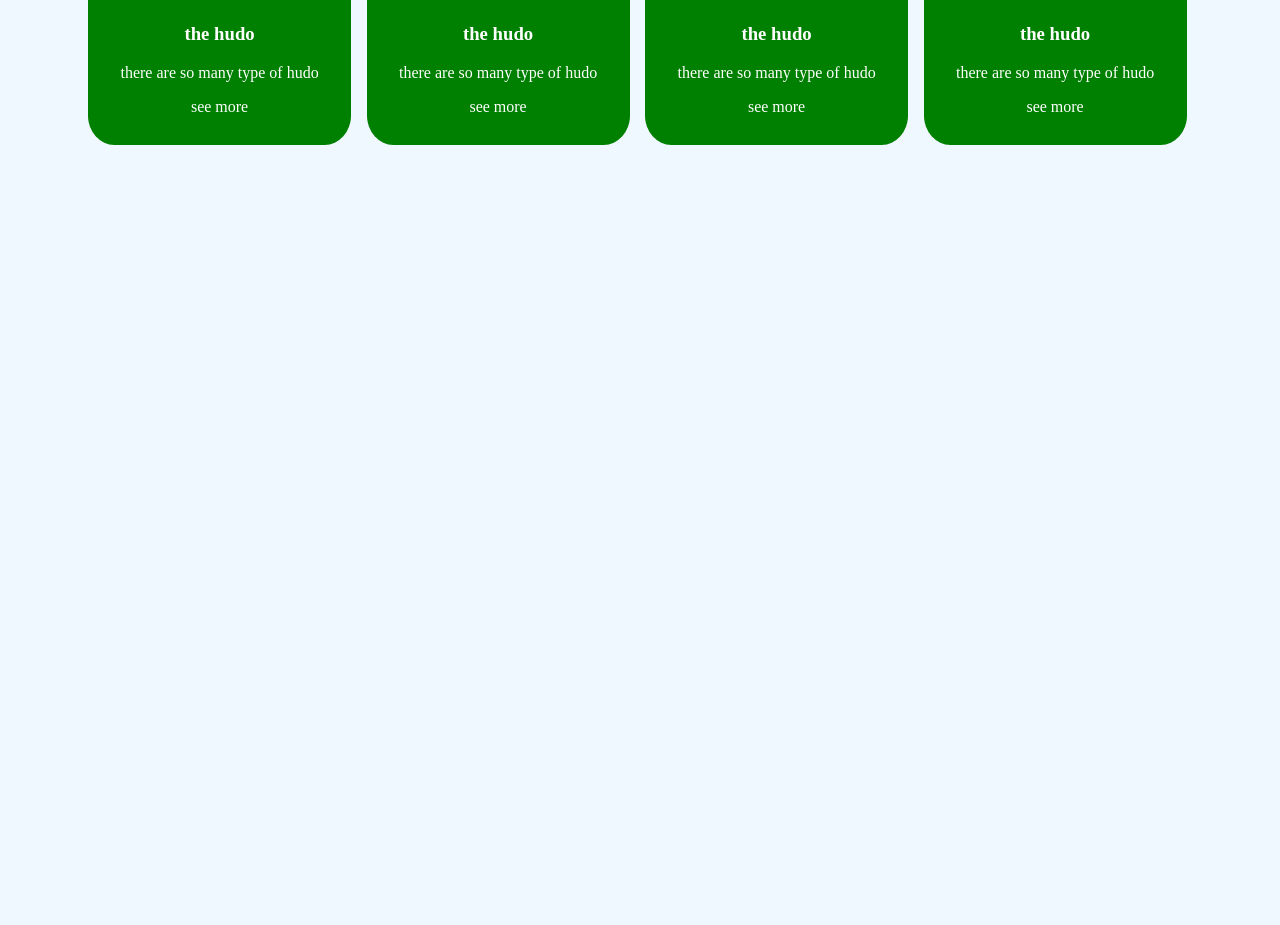
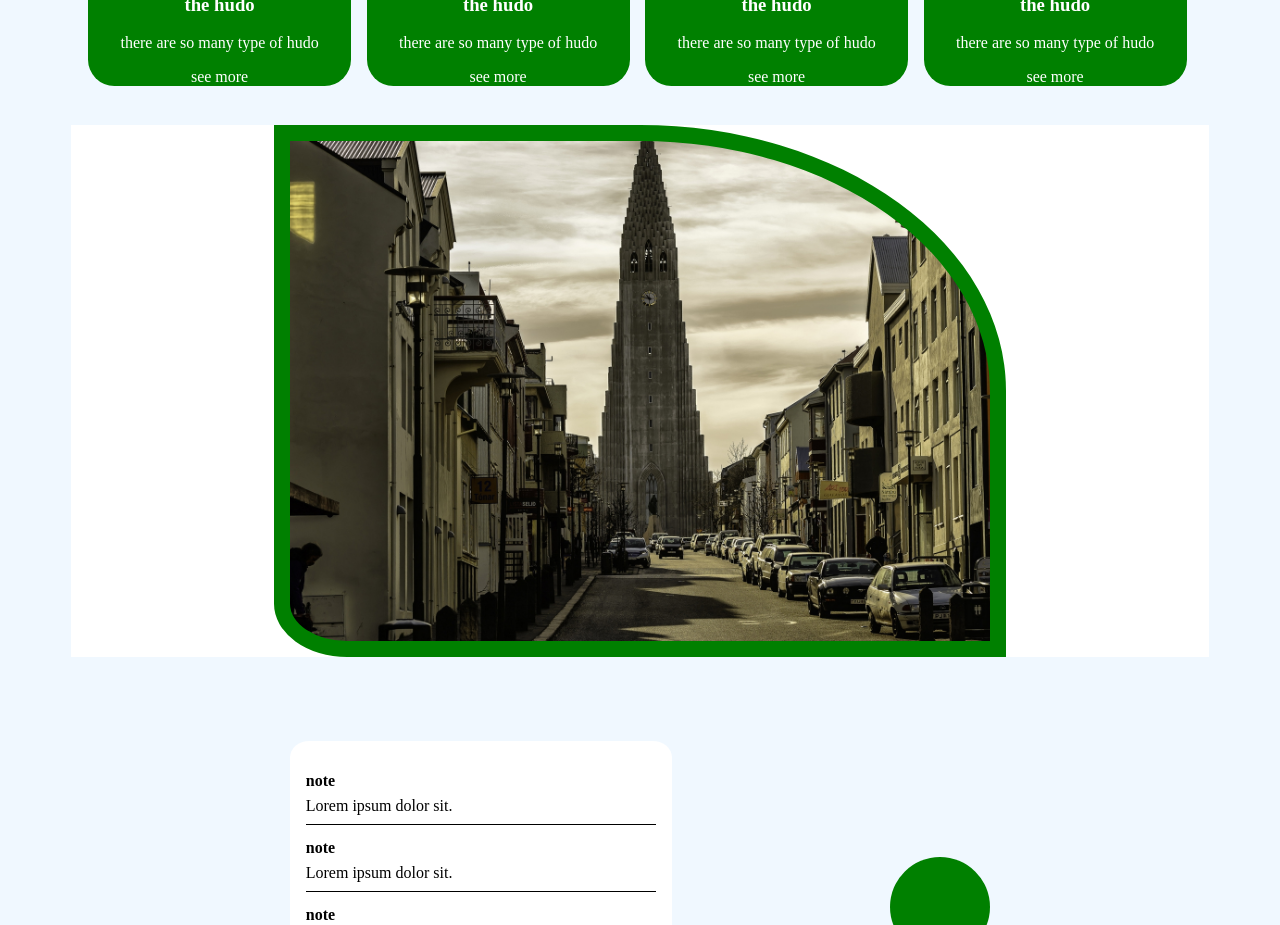
Before and after one commit to conty92/react-one, a React (Vite) app: page / in a window 1280 px wide. Shown: the part 2420-3345 px from the top of the page. Before the commit the page ends 2653 px from the top, so only its background shows below. Built offline with nearby package versions, Linux system fonts and the light colour scheme.

Commit message:
file modified

```diff
--- a/src/App.jsx
+++ b/src/App.jsx
@@ -4,6 +4,8 @@ import Fouth from "./components/fouth";
 import Third from "./components/third";
 import Five from "./components/five";
 import Six from "./components/six";
+import Seven from "./components/seven";
+import Eight from "./components/eight";
 
 
 const App = () => {
@@ -15,6 +17,8 @@ const App = () => {
       <Fouth/>
       <Five/>
       <Six/>
+      <Seven/>
+      {/* <Eight/> */}
     </>
    );
 }
--- /dev/null
+++ b/src/components/eight.jsx
@@ -0,0 +1,25 @@
+import "../styles/Eight.css";
+const Eight = () => {
+    return (
+        <div className="last">
+            <div className="right">
+                <div className="text">
+                    <h4>note</h4>
+                    <p>Lorem ipsum dolor sit.</p>
+                </div>
+                <div className="text">
+                    <h4>note</h4>
+                    <p>Lorem ipsum dolor sit.</p>
+                </div>
+                <div className="text">
+                    <h4>note</h4>
+                    <p>Lorem ipsum dolor sit.</p>
+                </div>
+                <div className="buttom">click</div>
+            </div>
+            <div className="left"></div>
+        </div>
+     );
+}
+
+export default Eight;
--- /dev/null
+++ b/src/components/seven.jsx
@@ -0,0 +1,30 @@
+import "../styles/Seven.css";
+import "../assets/images/Beautiful 020.jpg"
+const Seven = () => {
+    return (
+        <div className="frame">
+            <div className="ladies"></div>
+            <div className="last">
+            <div className="right">
+                <div className="text">
+                    <h4>note</h4>
+                    <p>Lorem ipsum dolor sit.</p>
+                </div>
+                <div className="text">
+                    <h4>note</h4>
+                    <p>Lorem ipsum dolor sit.</p>
+                </div>
+                <div className="text">
+                    <h4>note</h4>
+                    <p>Lorem ipsum dolor sit.</p>
+                </div>
+                <div className="buttom">click</div>
+            </div>
+            <div className="left"></div>
+        </div>
+        </div>
+
+     );
+}
+
+export default Seven;
--- /dev/null
+++ b/src/styles/eight.css
@@ -0,0 +1,34 @@
+.last{
+    max-width: 100%;
+    height: 500px;
+    background-color: aliceblue;
+    justify-content: space-evenly;
+    align-items: center;
+    display: flex;
+
+}
+.right{
+    width: 350px;
+    height: 300px;
+    background-color: white;
+    border-radius: 5%;
+    padding: 1rem;
+}
+.right > .text{
+    border-bottom: 1px solid black;
+    line-height: 0.1cm;
+}
+ .right > .buttom{
+    width: 350px;
+    height: 30px;
+    background-color: green;
+    margin-top: 2rem;
+    border-radius: 2%;
+
+}
+.left{
+    width: 100px;
+    height: 100px;
+    background-color: green;
+    border-radius: 100%;
+}
--- /dev/null
+++ b/src/styles/seven.css
@@ -0,0 +1,59 @@
+.frame{
+    width: 90%;
+    height: 600px;
+    background-color:white;
+    margin-inline: auto;
+    /* display: flex; */
+
+
+
+}
+.ladies{
+    width: 700px;
+    height: 500px;
+    background-image: url("../assets/images/Beautiful 020.jpg");
+    background-color: blue;
+    background-position: center;
+    background-size: cover;
+    background-repeat: no-repeat;
+    border: 1rem solid green;
+    border-top-right-radius: 50%;
+    border-bottom-left-radius: 10%;
+    margin:auto;
+}
+.last{
+    max-width: 100%;
+    height: 500px;
+    background-color: aliceblue;
+    justify-content: space-evenly;
+    align-items: center;
+    display: flex;
+    position: relative;
+    /* bottom: 20%; */
+
+}
+.right{
+    width: 350px;
+    height: 300px;
+    background-color: white;
+    border-radius: 5%;
+    padding: 1rem;
+}
+.right > .text{
+    border-bottom: 1px solid black;
+    line-height: 0.1cm;
+}
+ .right > .buttom{
+    width: 350px;
+    height: 30px;
+    background-color: green;
+    margin-top: 2rem;
+    border-radius: 2%;
+
+}
+.left{
+    width: 100px;
+    height: 100px;
+    background-color: green;
+    border-radius: 100%;
+}
--- a/src/styles/six.css
+++ b/src/styles/six.css
@@ -1,6 +1,6 @@
 .multiple{
     max-width: 100%;
-    height: 600px;
+    height: 500px;
     display: grid;
     grid-template-columns: repeat(4, 1fr);
     gap: 10px;
```
